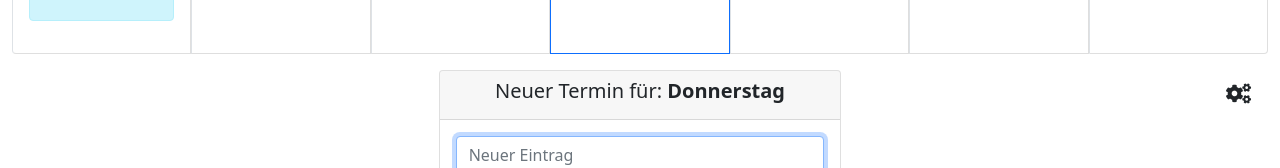
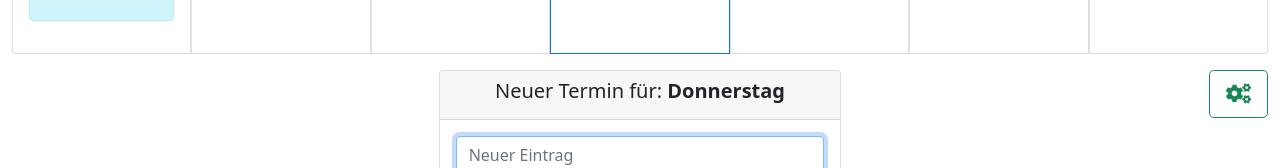
Before and after one commit to devR2001/terminkalender, a Vue app: page / in a window 1280 px wide. Shown: the part 353-521 px from the top of the page. Built offline with nearby package versions, Linux system fonts and the light colour scheme.

Commit message:
Settings button update

```diff
--- a/src/App.vue
+++ b/src/App.vue
@@ -16,7 +16,7 @@
       <div class="col-2 offset-2">
         <div class="float-end">
           <!-- Mit dem Button blenden wir die Calendar-Settings-Component ein bzw. aus. -->
-          <button @click="toggleDisplaySettings()" class="btn btn-lg mb-2">
+          <button @click="toggleDisplaySettings()" :class="buttonSettingsClasses" class="btn btn-lg mb-2">
             <i class="fas fa-cogs"></i>
           </button>
         </div>
@@ -49,6 +49,12 @@ export default {
       displaySettings: false,
     }
   },
+  computed:{
+    buttonSettingsClasses(){
+      return this.displaySettings ? ["btn-success"] : ["btn-outline-success"]
+    }
+  }
+  ,
   methods:{
     toggleDisplaySettings(){
       this.displaySettings = !this.displaySettings
```
